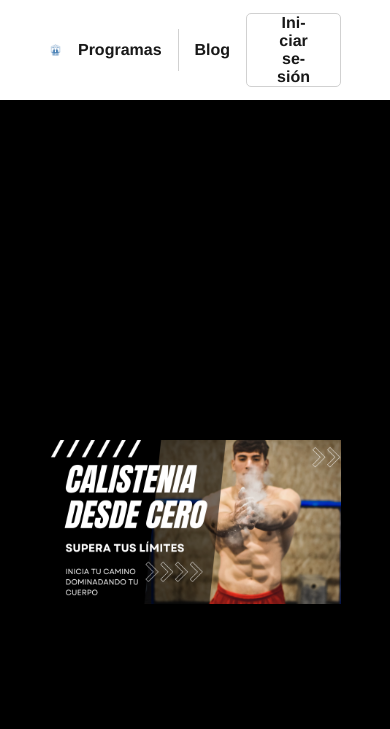
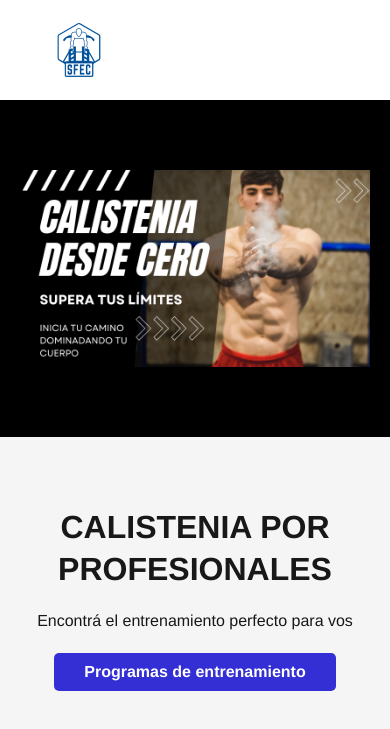
Before and after one commit to AlexRubenPumari/web-clon-sf-calistenia, a plain HTML site: page index.html in a window 390 px wide. Shown: the top 729 px of the page. Drawn offline with Linux system fonts and the light colour scheme.

Commit message:
Version Mobile 1.0

```diff
--- a/styles/layout.css
+++ b/styles/layout.css
@@ -109,11 +109,3 @@
     justify-content: center;
     align-items: center;
 }
-
-@media (min-width:910px)
-{
-    .carta
-    {
-        flex-basis: 300px;
-    }
-}
--- a/styles/modules.css
+++ b/styles/modules.css
@@ -115,6 +115,7 @@
     /* box model */
     width: var(--width-full);
     padding: 70px 0px 70px 0px;
+
 
     /* decorados */
     background-color: var(--color-blanco);
--- a/styles/other.css
+++ b/styles/other.css
@@ -112,3 +112,27 @@
     box-shadow: none;
     background-color: rgb(213, 213, 213);
 }
+
+
+@media (min-width:910px)
+{
+    .carta
+    {
+        flex-basis: 300px;
+    }
+}
+@media (max-width:950px){
+    :root{
+        --width-almost-full:95%;
+    }
+    .contenedor__seccion--fullscreen{
+        min-height: 0;
+    }
+    .header__nav{
+        display: none;
+    }
+    .header__div{
+        grid-template-areas: "logo";
+        grid-template-columns: 1fr;
+    }
+}
```
